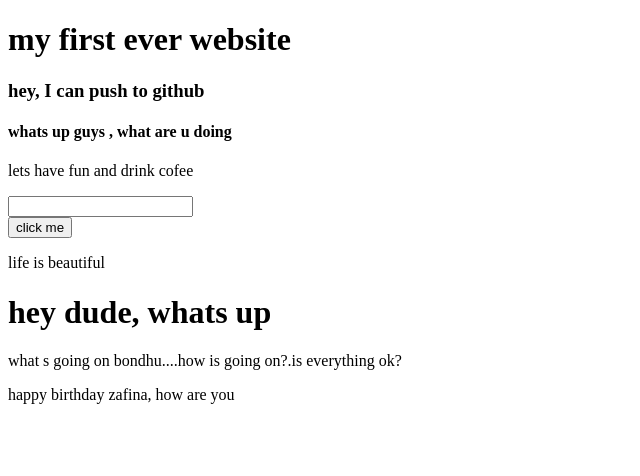
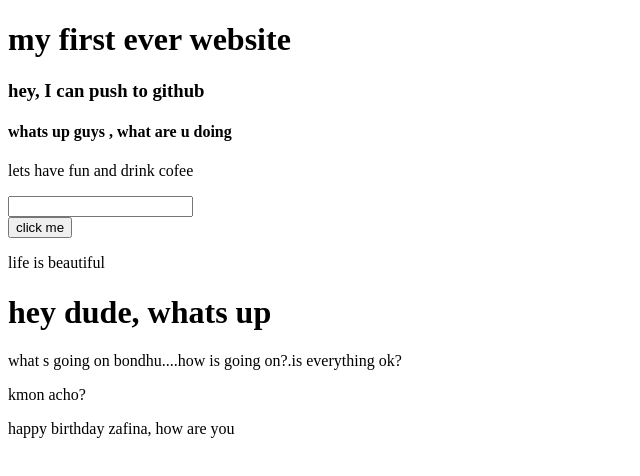
Before and after one commit to shubeen/my-first-website, a plain HTML site: page index.html in a window 1280 px wide. Shown: the whole page, without its empty margins (0-640 px from the left). Drawn offline with Linux system fonts and the light colour scheme.

Commit message:
kmon acho

```diff
--- a/index.html
+++ b/index.html
@@ -15,6 +15,7 @@
         <p>life is beautiful</p>
         <h1>hey dude, whats up</h1>
         <p>what s going on bondhu....how is going on?.is everything ok?</p>
+        <p>kmon acho?</p>
 
     </div>
     <p>happy birthday zafina, how are you</p>
```
